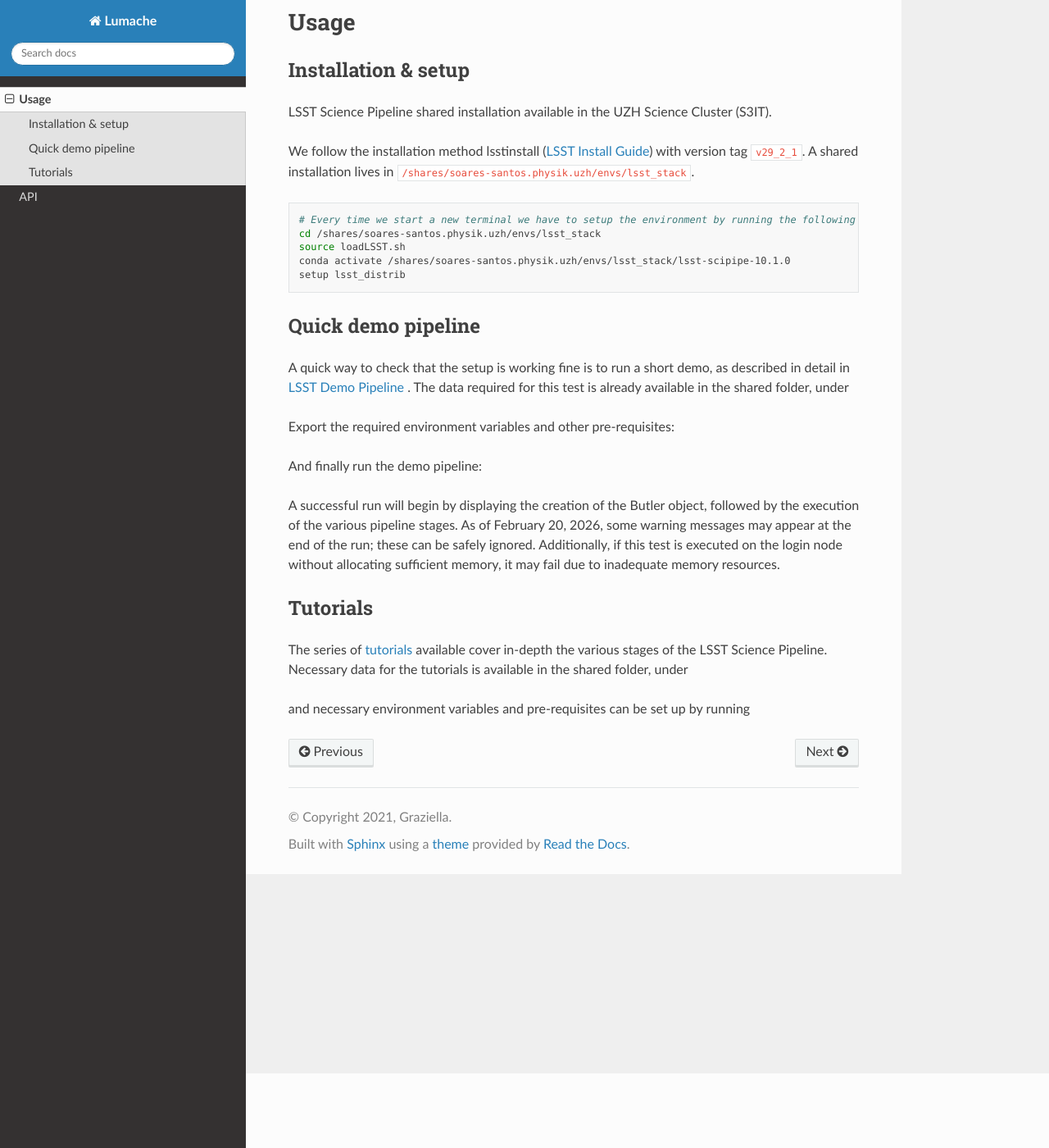
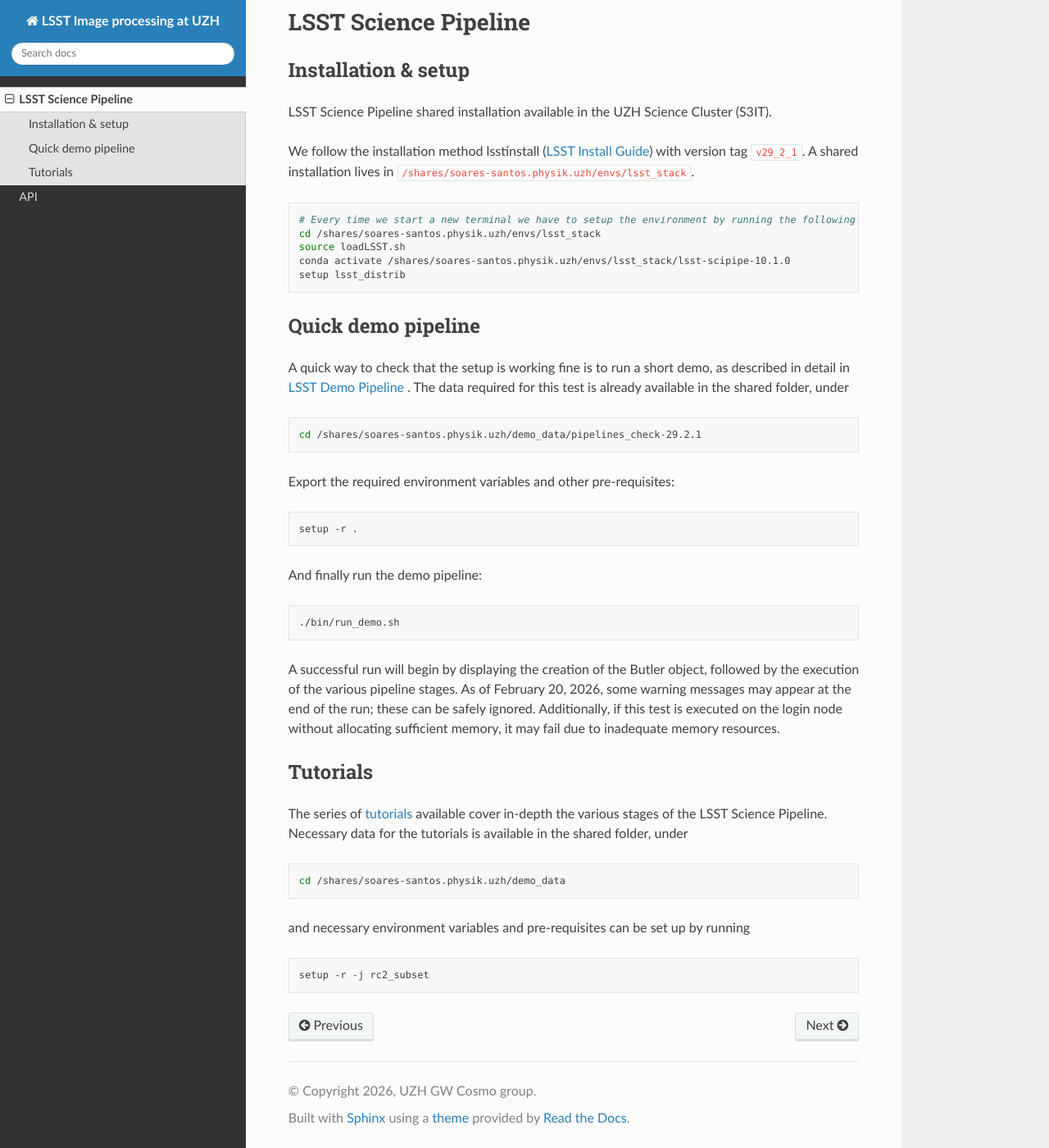
Before and after one commit to davsan06/lsst-alerts-at-uzh, a Sphinx documentation site: the page built from docs/source/usage.rst, in a window 1280 px wide and 1400 px high, scrolled down 91 px. Shown: the whole window at 82% size. Built offline with Sphinx 7.4.7 and the Read the Docs theme 3.1.0, drawn with Linux system fonts in a browser that asks for light colours; some of the changed text lies outside the part shown.

Commit message:
Modify name of the project and author info

```diff
--- a/docs/source/api.rst
+++ b/docs/source/api.rst
@@ -4,4 +4,4 @@
 .. autosummary::
    :toctree: generated
 
-   lumache
+   LSST Image processing at UZH
--- a/docs/source/conf.py
+++ b/docs/source/conf.py
@@ -2,9 +2,9 @@
 
 # -- Project information
 
-project = 'Lumache'
-copyright = '2021, Graziella'
-author = 'Graziella'
+project = 'LSST Image processing at UZH'
+copyright = '2026, UZH GW Cosmo group'
+author = 'UZH GW Cosmo group'
 
 release = '0.1'
 version = '0.1.0'
--- a/docs/source/usage.rst
+++ b/docs/source/usage.rst
@@ -1,4 +1,4 @@
-Usage
+LSST Science Pipeline
 =====
 
 .. _installation:
@@ -25,16 +25,19 @@
 test is already available in the shared folder, under
 
 .. code-block:: bash
+
    cd /shares/soares-santos.physik.uzh/demo_data/pipelines_check-29.2.1
 
 Export the required environment variables and other pre-requisites:
 
 .. code-block:: bash
+
    setup -r .
 
 And finally run the demo pipeline:
 
 .. code-block:: bash
+
    ./bin/run_demo.sh
 
 A successful run will begin by displaying the creation of the Butler object, followed by the execution of the various pipeline stages. As of February 20, 2026, some warning messages may appear at the end of the run; these can be safely ignored. Additionally, if this test is executed on the login node without allocating sufficient memory, it may fail due to inadequate memory resources.
@@ -45,9 +48,11 @@
 The series of `tutorials <https://pipelines.lsst.io/#l>`_ available cover in-depth the various stages of the LSST Science Pipeline. Necessary data for the tutorials is available in the shared folder, under
 
 .. code-block:: bash
+
    cd /shares/soares-santos.physik.uzh/demo_data
 
 and necessary environment variables and pre-requisites can be set up by running
 
 .. code-block:: bash
+
    setup -r -j rc2_subset
```
